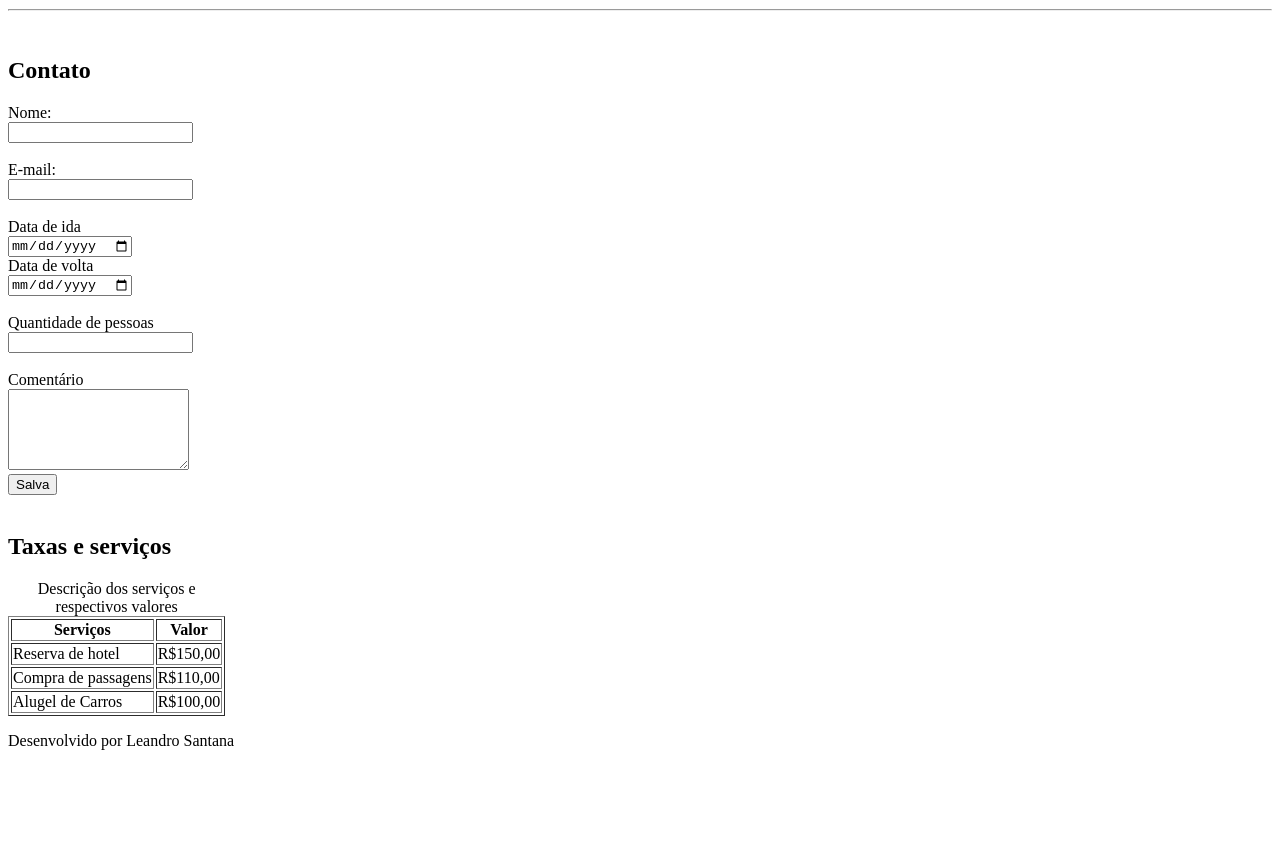
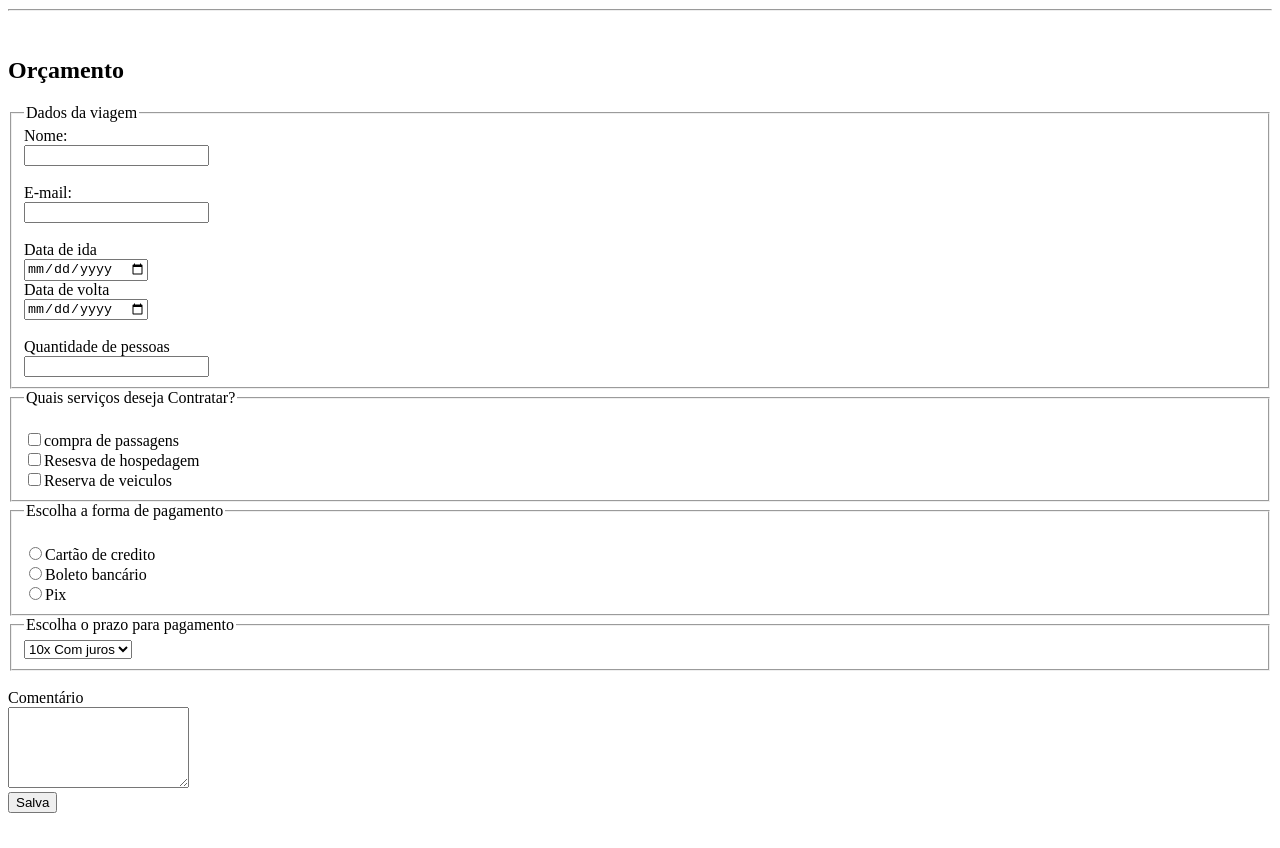
Before and after one commit to LeandroEdv/Faculdade_ADS, a plain HTML site: page Basico_HTML/index.html in a window 1280 px wide. Shown: the part 1058-1906 px from the top of the page. Before the commit the page ends 1824 px from the top, so only its background shows below. Drawn offline with Linux system fonts and the light colour scheme.

Commit message:
fomularios html

```diff
--- a/Basico_HTML/index.html
+++ b/Basico_HTML/index.html
@@ -48,8 +48,11 @@
     </section>
     <br />
     <section>
-      <h2>Contato</h2>
+      <h2>Orçamento</h2>
       <form action="" method="get">
+
+        <fieldset>
+          <legend>Dados da viagem</legend>
           <label for="">Nome:</label><br />
           <input type="text" name="nome" /><br />
           <br />
@@ -63,10 +66,45 @@
           <br />
           <label for="">Quantidade de pessoas</label><br />
           <input type="number" name="qtdPessoas" /><br />
+        </fieldset>
+
+        <fieldset>
+          <legend for="">Quais serviços deseja Contratar?</legend>
+          <label for="">
+            <br><input type="checkbox" name="passagens" value="passagens">compra de passagens
+          </label>
+          <label for="">
+            <br><input type="checkbox" name="hospegam" value="hospedagem">Resesva de hospedagem
+          </label>
+          <label for="">
+            <br><input type="checkbox" name="veiculos" value="veiculos">Reserva de veiculos
+          </label>
+        </fieldset>
+        <fieldset>
+          <legend>Escolha a forma de pagamento</legend>
+          <label for="">
+            <br><input type="radio" name="formaPagamento" value="cartaoDeCredito">Cartão de credito
+          </label>
+          <label for="">
+            <br><input type="radio" name="formaPagamento" value="boleto">Boleto bancário
+          </label>
+          <label for="">
+            <br><input type="radio" name="formaPagamento" value="pix">Pix
+          </label>
+        </fieldset>
+        <fieldset>
+          <legend>Escolha o prazo para pagamento</legend>
+          <select name="prazoPagamento" id="">
+            <option value="aVista">A vista</option>
+            <option value="5x">5x sem juros</option>
+            <option value="10x" selected>10x Com juros</option>
+          </select>
+        </fieldset>
         <br />
-        <label for="">Comentário</label><br />
+        <label for="">Comentário</label><br>
         <textarea name="comentario" rows="5" id=""></textarea><br />
         <button>Salva</button>
+
       </form>
     </section>
     <br />
```
Also changed, not shown: Basico_HTML/Atividade_02/reserva.html (added, +11 -0 lines), Basico_HTML/Atividade_01/minha_pagina.html (renamed from Basico_HTML/minha_pagina.html). Lines whose indentation alone changed are shown as unchanged.
